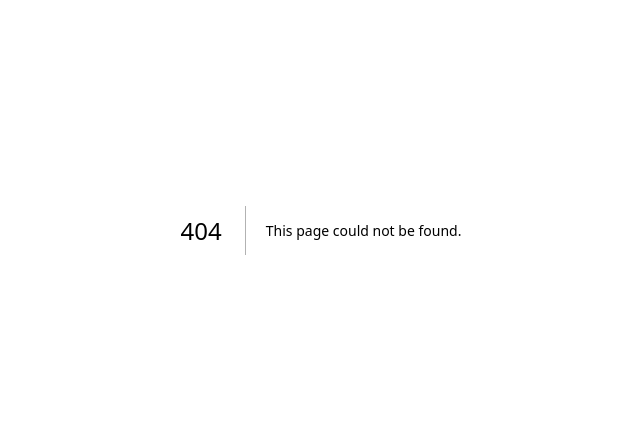
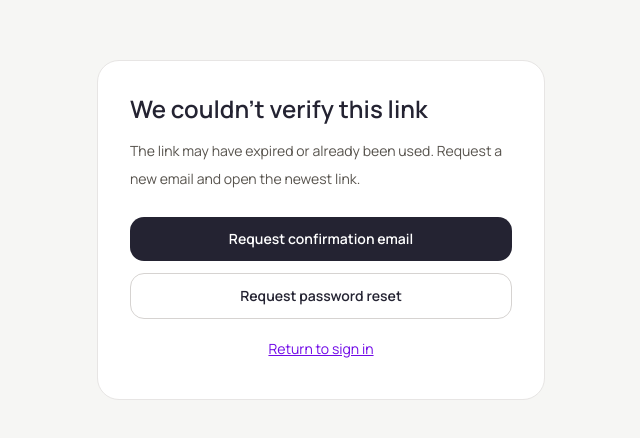
Before and after one commit to Ekeminieduok/jobplex, a Next.js app: page /auth/link-error in a window 1280 px wide. Before the commit this address had no page. Shown: the part 170-608 px from the top of the page, without its empty margins (319-959 px from the left). Built offline with nearby package versions, Linux system fonts and the light colour scheme.

Commit message:
fix: signup bug

```diff
--- /dev/null
+++ b/app/auth/link-error/page.tsx
@@ -0,0 +1,41 @@
+import Link from "next/link";
+
+export default function AuthLinkErrorPage() {
+  return (
+    <main className="flex min-h-screen items-center justify-center bg-[#f6f6f4] px-6">
+      <section className="w-full max-w-md rounded-3xl border border-stone-200 bg-white p-8">
+        <h1 className="text-2xl font-semibold text-[#242332]">
+          We couldn’t verify this link
+        </h1>
+
+        <p className="mt-3 text-sm leading-7 text-stone-600">
+          The link may have expired or already been used.
+          Request a new email and open the newest link.
+        </p>
+
+        <div className="mt-6 flex flex-col gap-3">
+          <Link
+            href="/signup"
+            className="rounded-xl bg-[#242332] px-4 py-3 text-center text-sm font-semibold text-white"
+          >
+            Request confirmation email
+          </Link>
+
+          <Link
+            href="/forgot-password"
+            className="rounded-xl border border-stone-300 px-4 py-3 text-center text-sm font-semibold text-[#242332]"
+          >
+            Request password reset
+          </Link>
+
+          <Link
+            href="/login"
+            className="py-2 text-center text-sm text-violet-700 underline"
+          >
+            Return to sign in
+          </Link>
+        </div>
+      </section>
+    </main>
+  );
+}
```
